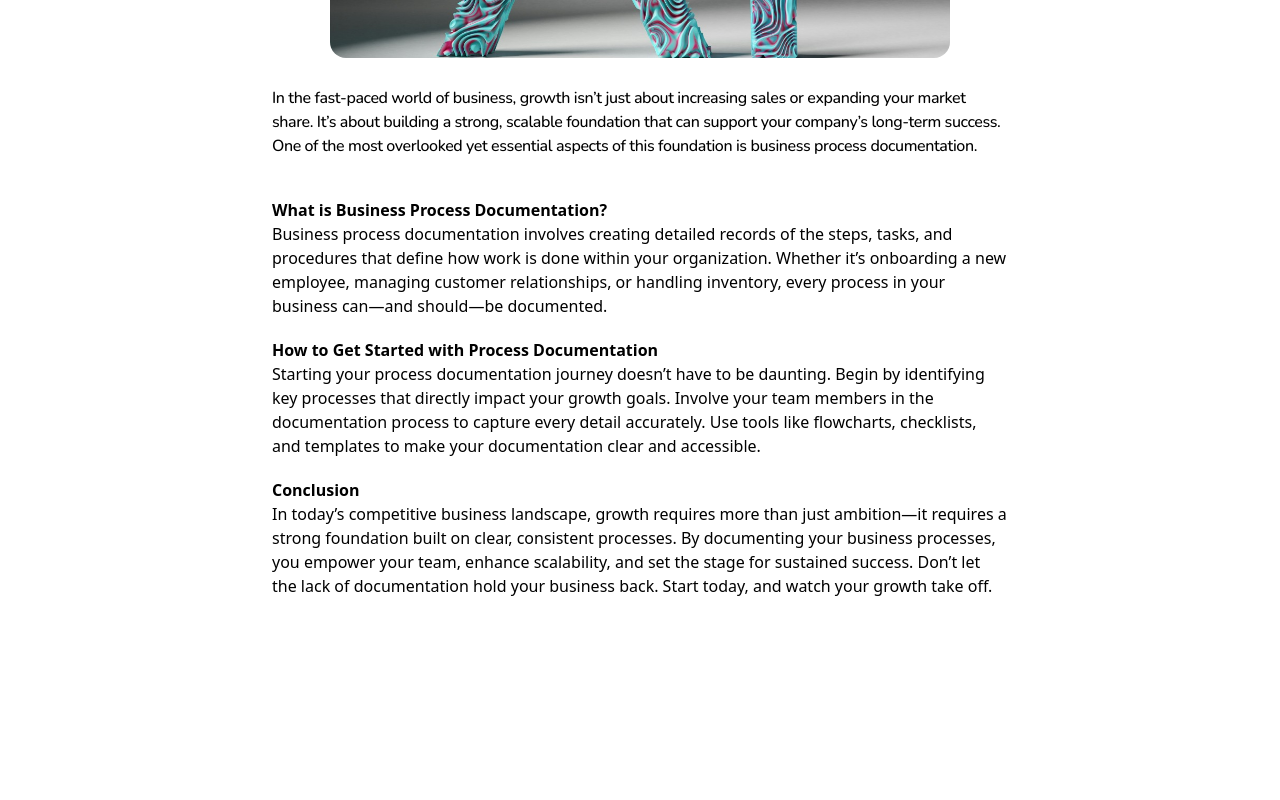
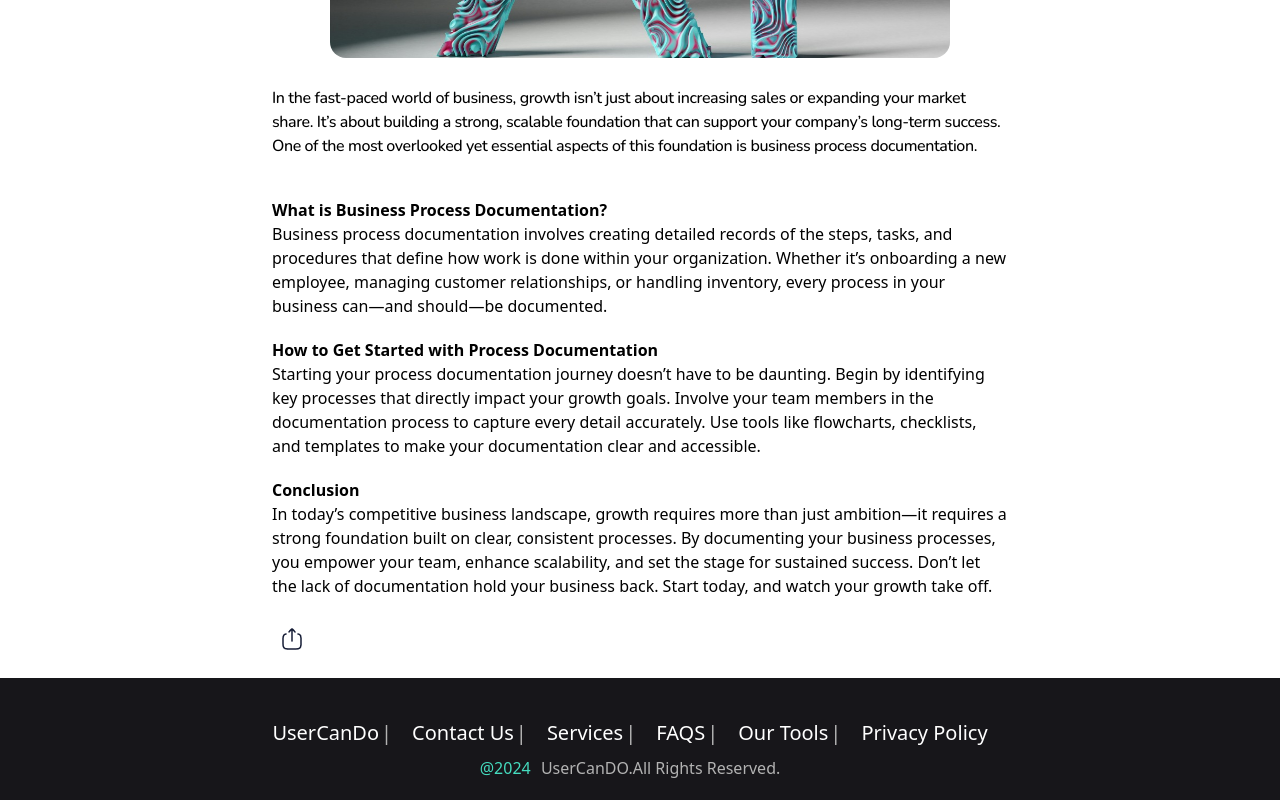
Before and after one commit to mojobs/usercando-website, a React (Vite) app: page /blog in a window 1280 px wide. Shown: the part 555-1355 px from the top of the page. Before the commit the page ends 1173 px from the top, so only its background shows below. Built offline with nearby package versions, Linux system fonts and the light colour scheme.

Commit message:
Finished Responsive Blog Footer

```diff
--- a/src/Components/BlogHero.tsx
+++ b/src/Components/BlogHero.tsx
@@ -58,7 +58,7 @@ const BlogHero = () => {
           <h2 className="font-bold text-center min-[1000px]:text-left">
             Conclusion
           </h2>
-          <p>
+          <p className="min-[1000px]:mb-5">
             In today’s competitive business landscape, growth requires more than
             just ambition—it requires a strong foundation built on clear,
             consistent processes. By documenting your business processes, you
@@ -66,8 +66,22 @@ const BlogHero = () => {
             sustained success. Don’t let the lack of documentation hold your
             business back. Start today, and watch your growth take off.
           </p>
+          <div className="max-[1000px]:hidden">
+            <img src="public/icons/send-button.png" alt="" />
+          </div>
         </div>
       </section>
+      <footer className=" p-5 pl-0 bg-background w-[100vw]">
+        <div className="  flex items-start justify-center p-5  max-[500px]:p-[3] pb-2 gap-0.5 text-white text-[0.7rem] max-[350px]:text-[0.4rem] max-[500px]:text-[0.6rem] min-[700px]:text-[0.8rem] min-[1000px]:text-[20px] min-[1000px]:gap-5">
+          <p className="after:content-['|'] after:text-[#B3B3B3] after:pl-0.5">UserCanDo</p>
+          <p className="after:content-['|'] after:text-[#B3B3B3] after:pl-0.5">Contact Us</p>
+          <p className="after:content-['|'] after:text-[#B3B3B3] after:pl-0.5">Services</p>
+          <p className="after:content-['|'] after:text-[#B3B3B3] after:pl-0.5">FAQS</p>
+          <p className="after:content-['|'] after:text-[#B3B3B3] after:pl-0.5">Our Tools</p>
+          <p>Privacy Policy</p>
+        </div>
+        <div className=" mx-auto text-center text-[0.6rem] max-[350px]:text-[0.4rem] max-[500px]:text-[0.6rem] min-[1000px]:text-[16px]"><span className="text-[#45DCBF]">@2024</span><p className=" ml-1.5 inline text-[#B3B3B3]"> UserCanDO.All Rights Reserved.</p></div>
+      </footer>
     </>
   );
 };
--- a/src/index.css
+++ b/src/index.css
@@ -57,6 +57,9 @@ body{
     box-shadow: 0px 8px 8.7px 0px #40404040;
 
   }
+  .blog-footer-flex-border{
+    border-right: 1px solid #515151
+  }
 
 
 }
```
Also changed, not shown: public/icons/send-button.png (added).
